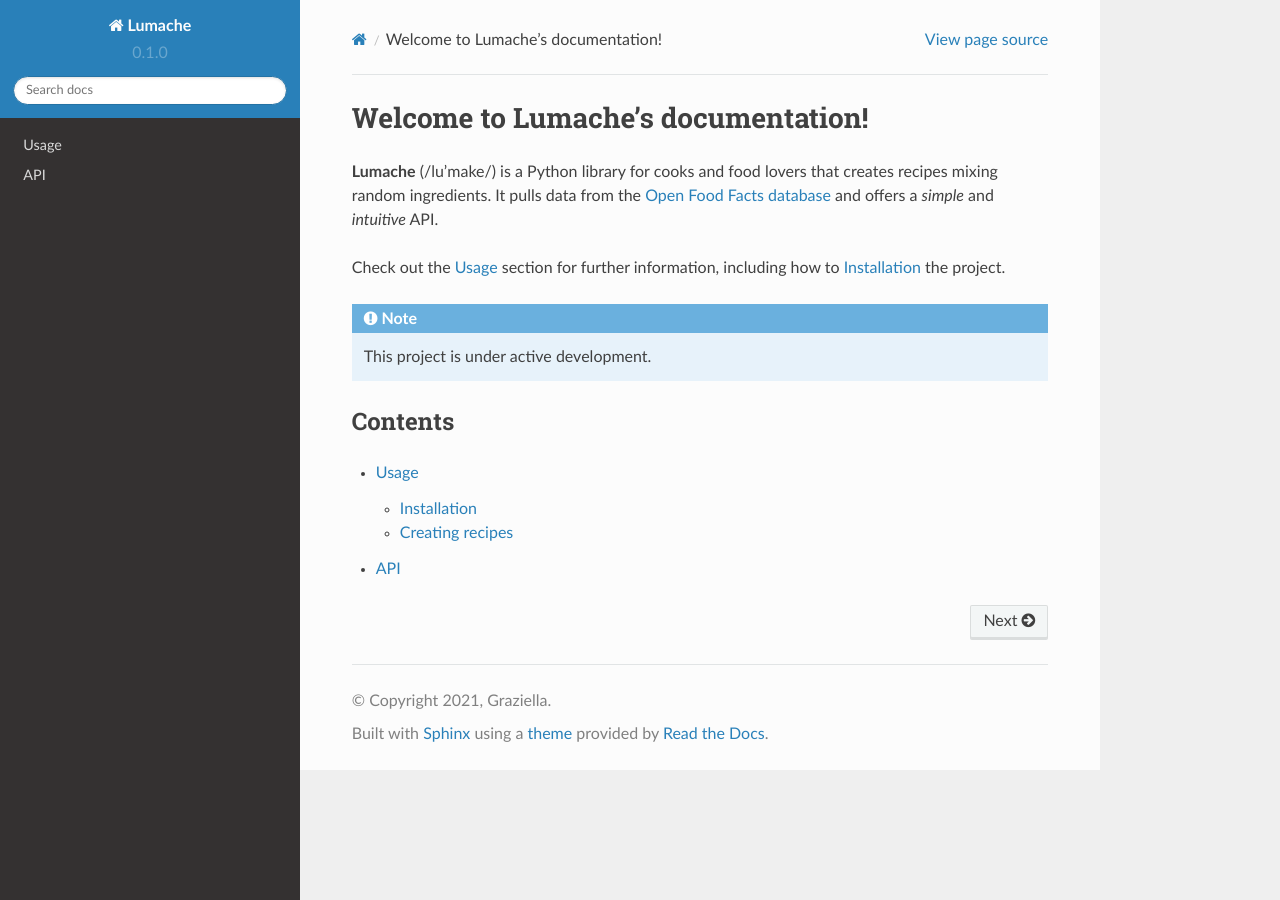
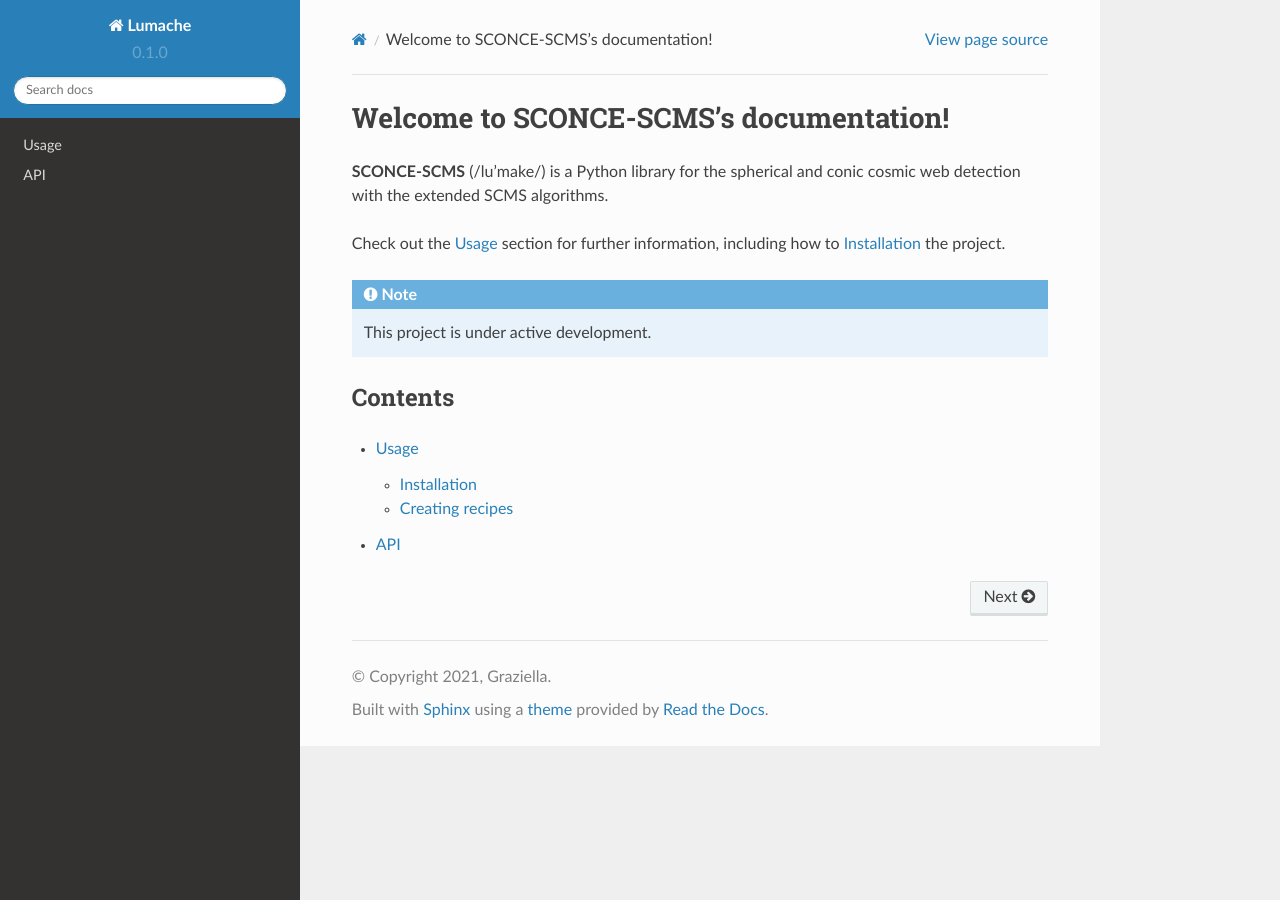
Before and after one commit to zhangyk8/sconce-scms, a Sphinx documentation site: the page built from docs/source/index.rst, in a window 1280 px wide. Built offline with Sphinx 7.4.7 and the Read the Docs theme 2.0.0, drawn with Linux system fonts in a browser that asks for light colours.

Commit message:
Update index.rst

```diff
--- a/docs/source/index.rst
+++ b/docs/source/index.rst
@@ -1,10 +1,7 @@
-Welcome to Lumache's documentation!
+Welcome to SCONCE-SCMS's documentation!
 ===================================
 
-**Lumache** (/lu'make/) is a Python library for cooks and food lovers
-that creates recipes mixing random ingredients.
-It pulls data from the `Open Food Facts database <https://world.openfoodfacts.org/>`_
-and offers a *simple* and *intuitive* API.
+**SCONCE-SCMS** (/lu'make/) is a Python library for the spherical and conic cosmic web detection with the extended SCMS algorithms.
 
 Check out the :doc:`usage` section for further information, including
 how to :ref:`installation` the project.
```
